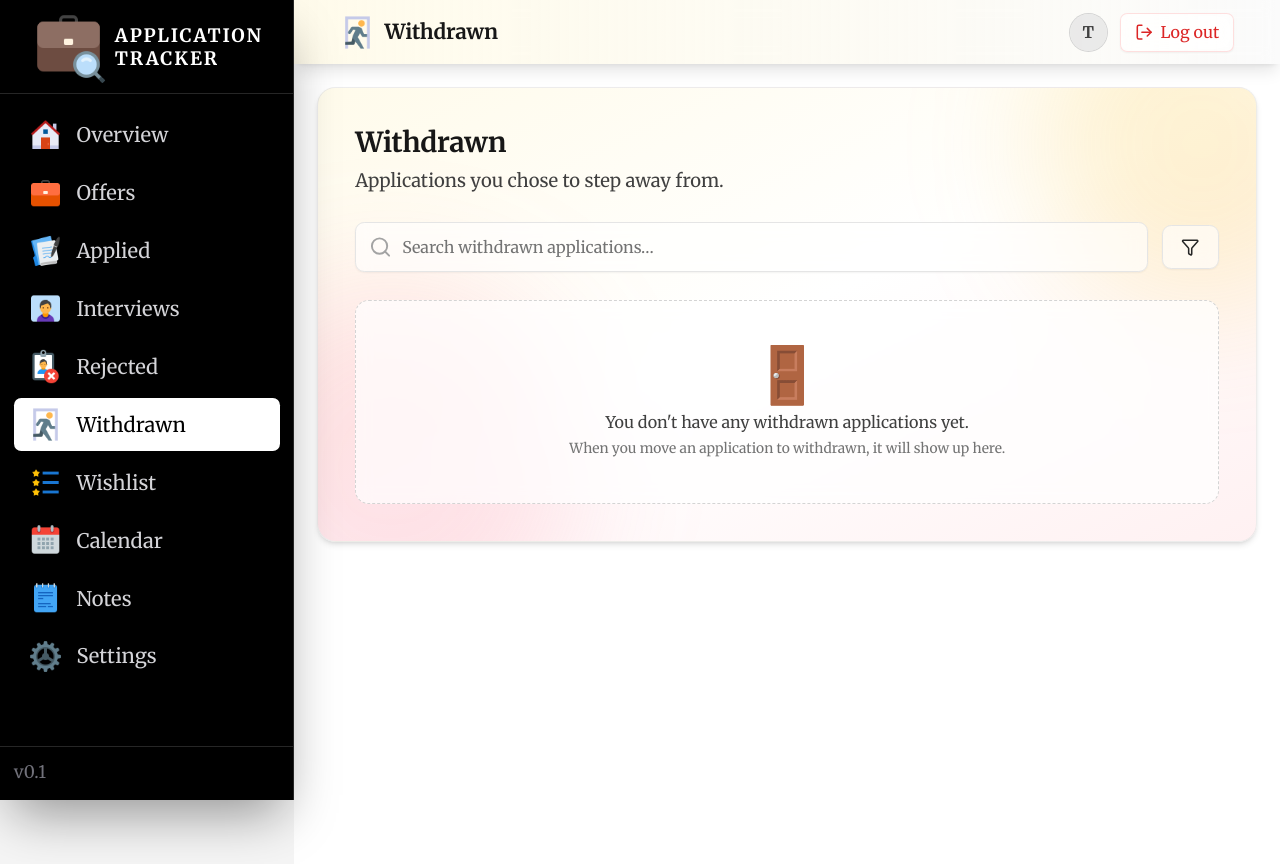
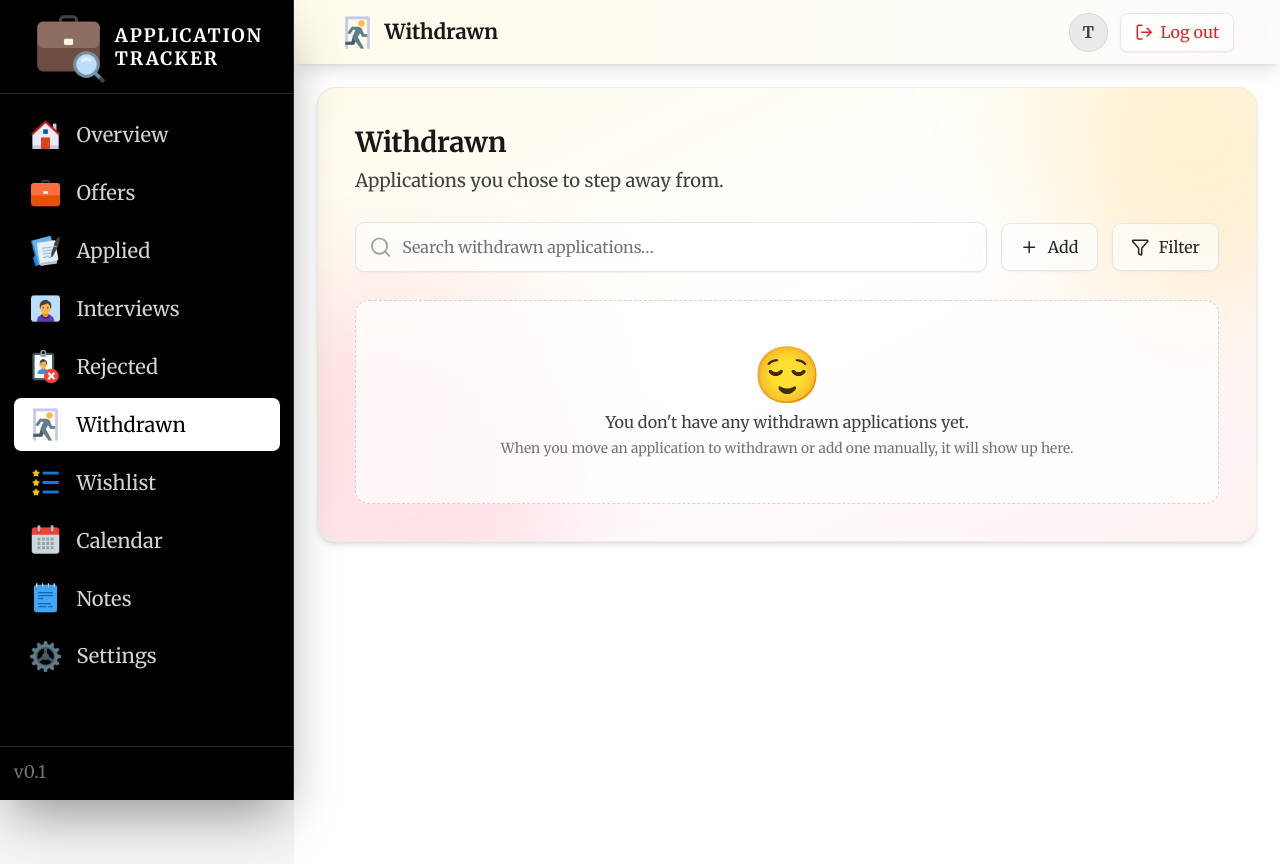
Before and after one commit to ThaerA7/applications_tracker, a Next.js app: page /withdrawn in a window 1280 px wide. Built offline with nearby package versions, Linux system fonts and the light colour scheme.

Commit message:
fixed the texts of the add and filter buttons of some pages

```diff
--- a/app/interviews/page.tsx
+++ b/app/interviews/page.tsx
@@ -723,6 +723,7 @@ export default function InterviewsPage() {
             ].join(' ')}
           >
             <Filter className="h-4 w-4" aria-hidden="true" />
+            Fliter
           </button>
         </div>
 
--- a/app/rejected/page.tsx
+++ b/app/rejected/page.tsx
@@ -304,6 +304,7 @@ export default function RejectedPage() {
             ].join(' ')}
           >
             <Filter className="h-4 w-4" aria-hidden="true" />
+            Filter
           </button>
         </div>
 
--- a/app/withdrawn/page.tsx
+++ b/app/withdrawn/page.tsx
@@ -1,11 +1,16 @@
+// app/withdrawn/page.tsx
 'use client';
 
 import { useEffect, useMemo, useState } from 'react';
-import { Search, Filter } from 'lucide-react';
+import { Search, Filter, Plus } from 'lucide-react';
+
 import WithdrawnCard, {
   type WithdrawnRecord,
 } from './WithdrawnCard';
 import type { InterviewType } from '@/components/ScheduleInterviewDialog';
+import AddApplicationDialog, {
+  type NewApplicationForm,
+} from '@/components/AddApplicationDialog';
 
 const WITHDRAWN_STORAGE_KEY = 'job-tracker:withdrawn';
 
@@ -21,6 +26,9 @@ export default function WithdrawnPage() {
   const [deleteTarget, setDeleteTarget] = useState<WithdrawnRecord | null>(
     null,
   );
+
+  // Add dialog state
+  const [dialogOpen, setDialogOpen] = useState(false);
 
   // Load from localStorage on mount
   useEffect(() => {
@@ -98,6 +106,61 @@ export default function WithdrawnPage() {
     setDeleteTarget(null);
   };
 
+  // --- Add withdrawn manually via AddApplicationDialog ---
+
+  const handleAdd = () => {
+    setDialogOpen(true);
+  };
+
+  const handleDialogClose = () => {
+    setDialogOpen(false);
+  };
+
+  const handleSaveWithdrawn = (data: NewApplicationForm) => {
+    setWithdrawn((prev) => {
+      const id =
+        typeof crypto !== 'undefined' && 'randomUUID' in crypto
+          ? crypto.randomUUID()
+          : `${Date.now()}-${prev.length}`;
+
+      const newItem: WithdrawnRecord = {
+        id,
+        company: data.company,
+        role: data.role,
+        location: data.location,
+        appliedOn: data.appliedOn,
+        employmentType: data.employmentType,
+        contactName: data.contactPerson,
+        contactEmail: data.contactEmail,
+        contactPhone: data.contactPhone,
+        url: data.offerUrl,
+        logoUrl: data.logoUrl,
+        notes: data.notes,
+        // interviewDate / interviewType left empty here (withdrawn before interview)
+      };
+
+      const next = [...prev, newItem];
+
+      if (typeof window !== 'undefined') {
+        try {
+          window.localStorage.setItem(
+            WITHDRAWN_STORAGE_KEY,
+            JSON.stringify(next),
+          );
+        } catch (err) {
+          console.error(
+            'Failed to persist withdrawn applications after create',
+            err,
+          );
+        }
+      }
+
+      return next;
+    });
+
+    setDialogOpen(false);
+  };
+
   return (
     <>
       {/* Delete confirmation dialog */}
@@ -170,8 +233,9 @@ export default function WithdrawnPage() {
           Applications you chose to step away from.
         </p>
 
-        {/* Toolbar */}
+        {/* Toolbar: Search + Add + Filter */}
         <div className="mt-6 flex flex-col gap-3 sm:flex-row sm:items-center">
+          {/* Search */}
           <div className="relative flex-1">
             <Search
               className="pointer-events-none absolute left-3 top-1/2 z-10 h-5 w-5 -translate-y-1/2 text-neutral-400"
@@ -195,7 +259,22 @@ export default function WithdrawnPage() {
             />
           </div>
 
-          {/* Filter placeholder */}
+          {/* Add */}
+          <button
+            type="button"
+            onClick={handleAdd}
+            className={[
+              'inline-flex items-center gap-2 rounded-lg px-4 py-2.5 text-sm font-medium text-neutral-800',
+              'bg-white/70 backdrop-blur supports-[backdrop-filter]:bg-white/60',
+              'border border-neutral-200 shadow-sm hover:bg-white active:bg-neutral-50',
+              'focus:outline-none focus-visible:ring-2 focus-visible:ring-offset-2 focus-visible:ring-amber-300',
+            ].join(' ')}
+          >
+            <Plus className="h-4 w-4" aria-hidden="true" />
+            Add
+          </button>
+
+          {/* Filter (placeholder) */}
           <button
             type="button"
             className={[
@@ -206,6 +285,7 @@ export default function WithdrawnPage() {
             ].join(' ')}
           >
             <Filter className="h-4 w-4" aria-hidden="true" />
+            Filter
           </button>
         </div>
 
@@ -221,7 +301,7 @@ export default function WithdrawnPage() {
 
           {filtered.length === 0 && (
             <div className="col-span-full flex flex-col items-center justify-center rounded-xl border border-dashed border-neutral-300 bg-white/70 p-10 text-center backdrop-blur">
-              <div className="mb-2 text-5xl">🚪</div>
+              <div className="mb-2 text-5xl">😌</div>
 
               {withdrawn.length === 0 ? (
                 <>
@@ -229,8 +309,8 @@ export default function WithdrawnPage() {
                     You don&apos;t have any withdrawn applications yet.
                   </p>
                   <p className="mt-1 text-xs text-neutral-500">
-                    When you move an application to withdrawn, it will show up
-                    here.
+                    When you move an application to withdrawn or add one
+                    manually, it will show up here.
                   </p>
                 </>
               ) : (
@@ -242,6 +322,14 @@ export default function WithdrawnPage() {
           )}
         </div>
       </section>
+
+      {/* Add / edit dialog for manual withdrawn creation */}
+      <AddApplicationDialog
+        open={dialogOpen}
+        onClose={handleDialogClose}
+        initialData={undefined}
+        onSave={handleSaveWithdrawn}
+      />
     </>
   );
 }
```
